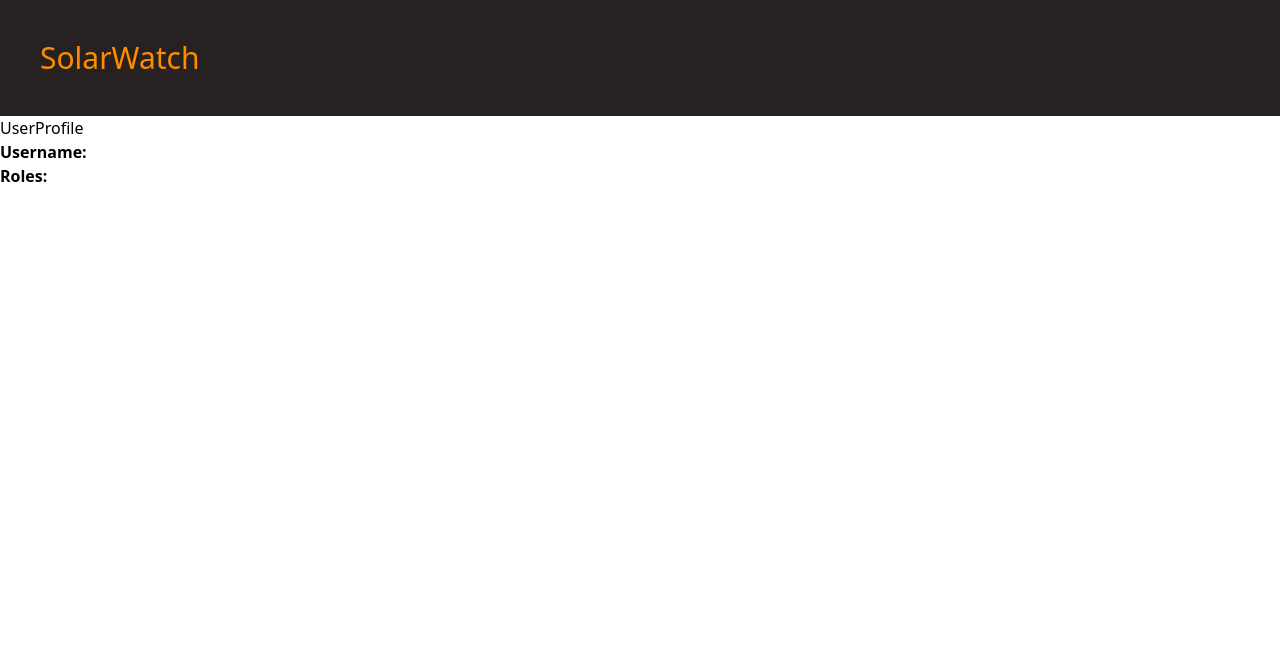
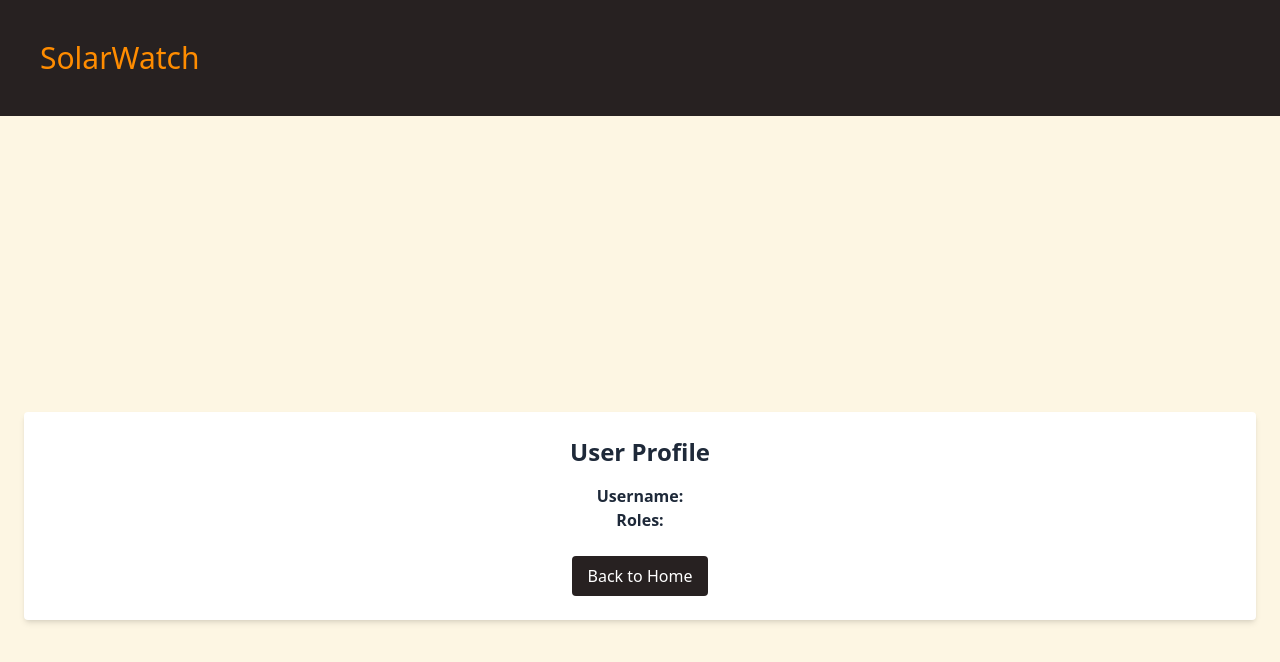
Before and after one commit to o-k-e/solar-watch, a React (Vite) app in the folder frontend/: page /user-profile in a window 1280 px wide. Shown: the top 662 px of the page. Built offline with nearby package versions, Linux system fonts and the light colour scheme; no server answers.

Commit message:
add Back to home link to UserProfile

```diff
--- a/frontend/src/Pages/UserProfile.jsx
+++ b/frontend/src/Pages/UserProfile.jsx
@@ -1,5 +1,6 @@
 import React, { useEffect, useState } from 'react'
 import { fetchUserProfile } from '../Service/AuthService';
+import {Link} from "react-router-dom";
 
 const UserProfile = () => {
 
@@ -8,17 +9,23 @@ const UserProfile = () => {
     useEffect(() => {
         fetchUserProfile()
             .then(res => setUser(res))
+            .catch(err => console.log("Could not fetch profile", err));
     }, []);
 
   return (
 
     <>
-        <div>UserProfile</div>
-        <div>
-        <p><strong>Username:</strong> {user.username}</p>
-        <p><strong>Roles:</strong> {user.roles?.map(role => role.replace("ROLE_", "")).join(", ")}</p>
+        <div className="min-h-screen bg-[#fdf6e3] text-gray-800 p-6 flex flex-col items-center justify-center">
+            <div className="bg-white shadow-md rounded p-6 mx-w-md w-full text-center">
+                <h1 className="text-2xl font-bold mb-4">User Profile</h1>
+                <p><strong>Username:</strong> {user.username}</p>
+                <p><strong>Roles:</strong> {user.roles?.map(role => role.replace("ROLE_", "")).join(", ")}</p>
+
+                <Link to="/home" className="mt-6 inline-block bg-[#272121] text-white px-4 py-2 rounded hover:bg-gray-700 transition">
+                    Back to Home
+                </Link>
+            </div>
         </div>
-
     </>
   )
 }
```
